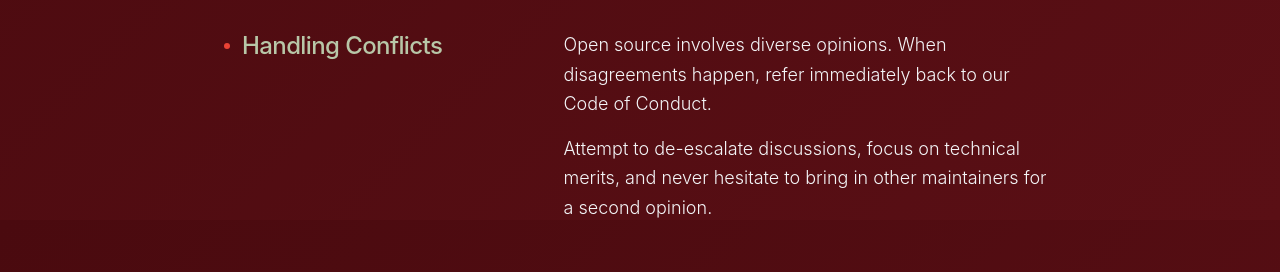
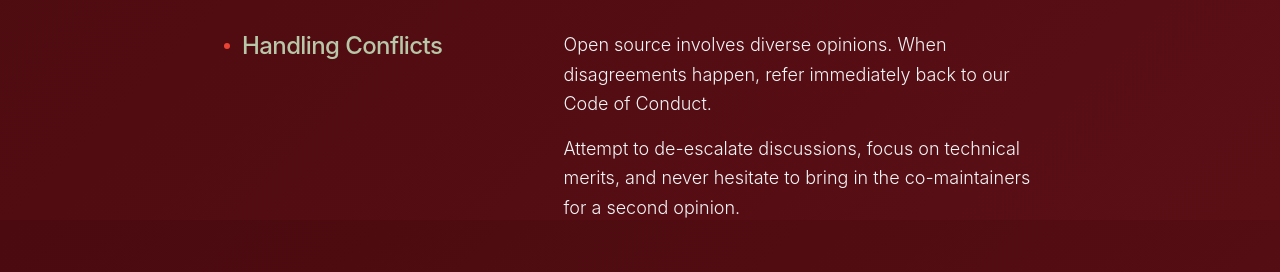
Before and after one commit to Alwin-Saji/GDG-OpenSource, a React (Vite) app: page /maintainer-guidelines in a window 1280 px wide. Shown: the part 1380-1652 px from the top of the page. Built offline with nearby package versions, Linux system fonts and the light colour scheme; a web font is replaced by a local one.

Commit message:
Update maintainer guidelines

```diff
--- a/src/pages/MaintainerGuidelines.jsx
+++ b/src/pages/MaintainerGuidelines.jsx
@@ -44,7 +44,7 @@ const MaintainerGuidelines = () => {
       content: (
         <>
           <p>Open source involves diverse opinions. When disagreements happen, refer immediately back to our Code of Conduct.</p>
-          <p className="mt-4">Attempt to de-escalate discussions, focus on technical merits, and never hesitate to bring in other maintainers for a second opinion.</p>
+          <p className="mt-4">Attempt to de-escalate discussions, focus on technical merits, and never hesitate to bring in the co-maintainers for a second opinion.</p>
         </>
       ),
       color: "#EA4335" // Red
```
